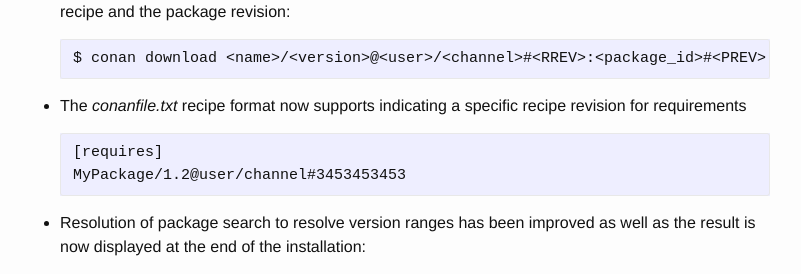
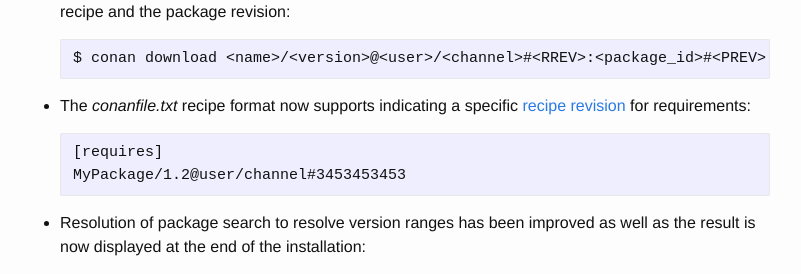
Before and after one commit to conan-io/conan-io.github.io, a Jekyll site: the page built from _posts/2019-07-15-New-conan-release-1-17.markdown, in a window 1280 px wide and 900 px high, scrolled down 2703 px. Shown: the part 163-437 px from the top of the window, without its empty margins (240-1041 px from the left). Built offline with Jekyll 4.4.1, drawn with Linux system fonts in a browser that asks for light colours; comment, search, counter and statistics services are not loaded; part of the change alters nothing that is shown.

````diff
--- a/_posts/2019-07-15-New-conan-release-1-17.markdown
+++ b/_posts/2019-07-15-New-conan-release-1-17.markdown
@@ -94,7 +94,8 @@ There has been some improvements and deprecations in favor of the new syntax:
   $ conan download <name>/<version>@<user>/<channel>#<RREV>:<package_id>#<PREV> -r my_remote
   ```
 
-- The *conanfile.txt* recipe format now supports indicating a specific recipe revision for requirements
+- The *conanfile.txt* recipe format now supports indicating a specific
+[recipe revision](https://docs.conan.io/en/latest/versioning/revisions.html) for requirements:
 
   ```
   [requires]
````
